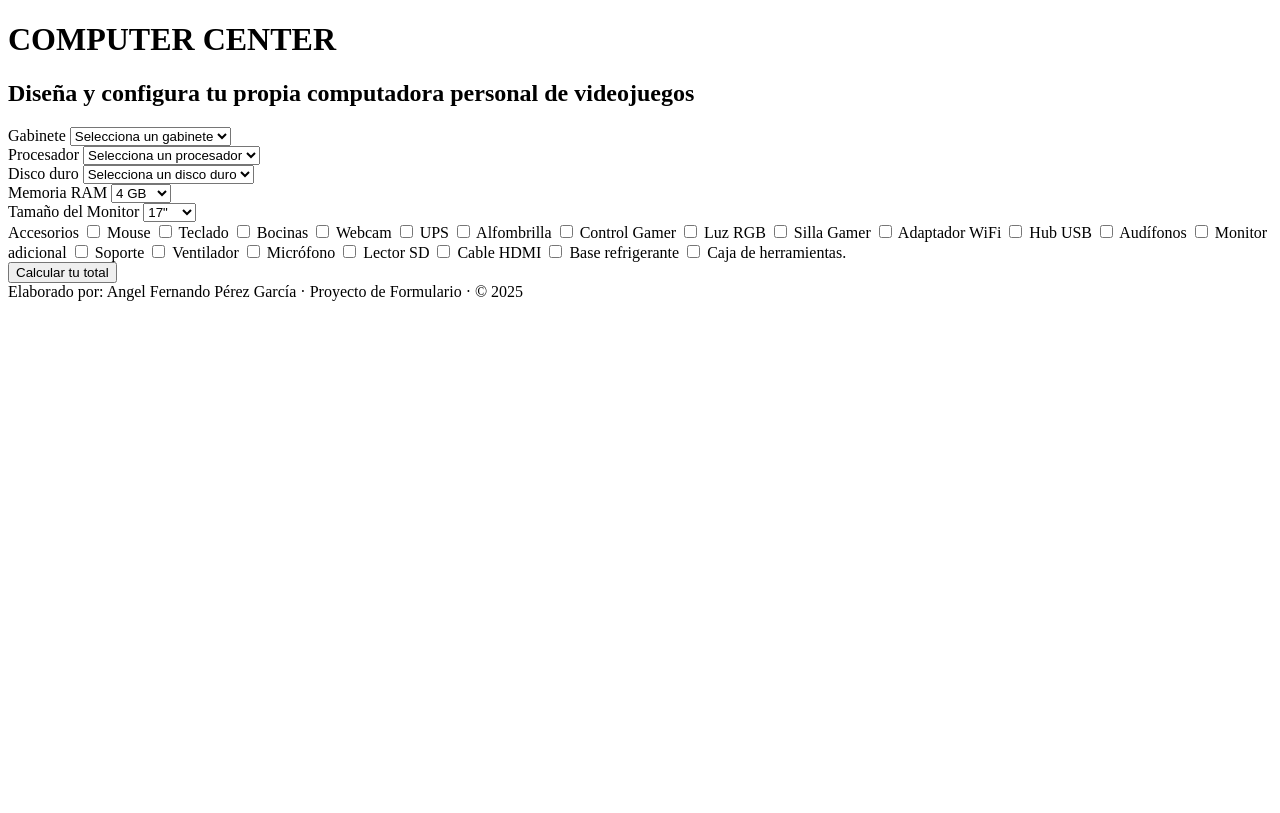
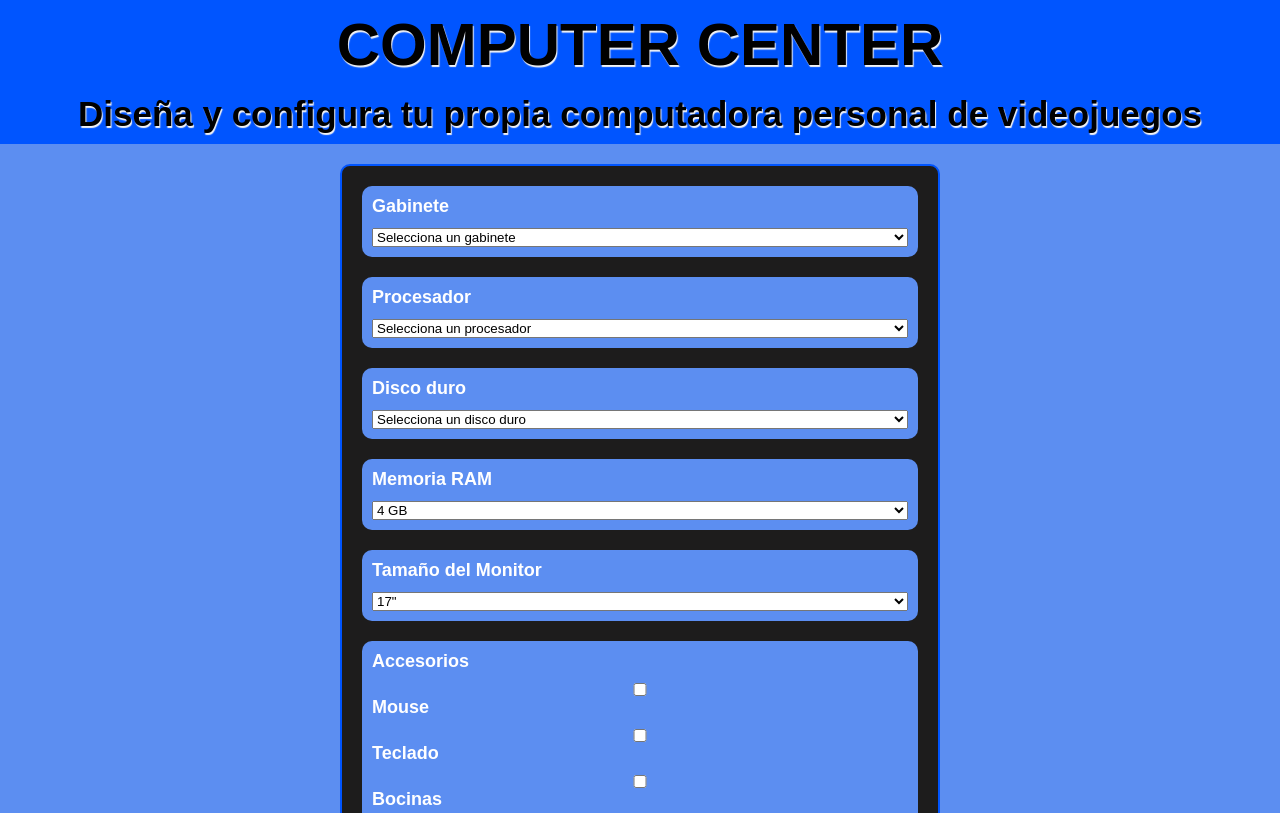
Before and after one commit to FernandoPerez233/Tarea24-ArmaTuComputadora, a plain HTML site: page index.html in a window 1280 px wide. Shown: the top 813 px of the page. Drawn offline with Linux system fonts and the light colour scheme.

Commit message:
agregado de styles
Se agrega los estilos para nuestra pagina web

```diff
--- a/index.html
+++ b/index.html
@@ -4,6 +4,7 @@
     <meta charset="UTF-8">
     <meta name="viewport" content="width=device-width, initial-scale=1.0">
     <title>Tarea 24 Arma tu computadora</title>
+    <link rel="stylesheet" href="styles.css">
 </head>
 <body>
     <header>
@@ -120,4 +121,5 @@
         Elaborado por: Angel Fernando Pérez García · Proyecto de Formulario · © 2025
     </footer>
 </body>
+<link rel="stylesheet" href="script.js">
 </html>
--- a/styles.css
+++ b/styles.css
@@ -0,0 +1,60 @@
+*{
+    margin: 0;
+    padding: 0;
+
+    box-sizing: border-box;
+}
+
+body{
+    font-family: Arial, Helvetica, sans-serif;
+    background-color: #5c8ef1;
+
+}
+header{
+    background:#0055FF;
+    color: #000;
+    padding: 10px 0;
+    text-align: center;
+
+    font-weight: bold;
+}
+
+header h1{
+    margin-bottom: 10px;
+    text-shadow: 1px 2px 1px  rgb(243, 244, 245) ;
+    font-size: 60px;
+}
+
+header h2{
+    font-size: 35px;
+    font-weight: bold;
+    text-shadow: 1px 2px 1px  rgb(243, 244, 245) ;
+    margin-top: 15px;
+}
+
+form{
+    margin: 20px auto;
+    padding: 20px;
+    border: 2px solid #0055FF;
+    border-radius: 10px;
+    max-width: 600px;
+    background-color: #1d1c1c;
+    color: #fff;
+}
+
+.container-form{
+    display: flex;
+    flex-direction:column;
+    gap:1px;
+    margin-bottom: 20px;
+
+    background: #5c8ef1;
+    border-radius: 10px;
+    padding: 10px;
+}
+label{
+    display: inline-block;
+    margin-bottom: 10px;
+    font-weight: bold;
+    font-size: 18px;
+}
```
